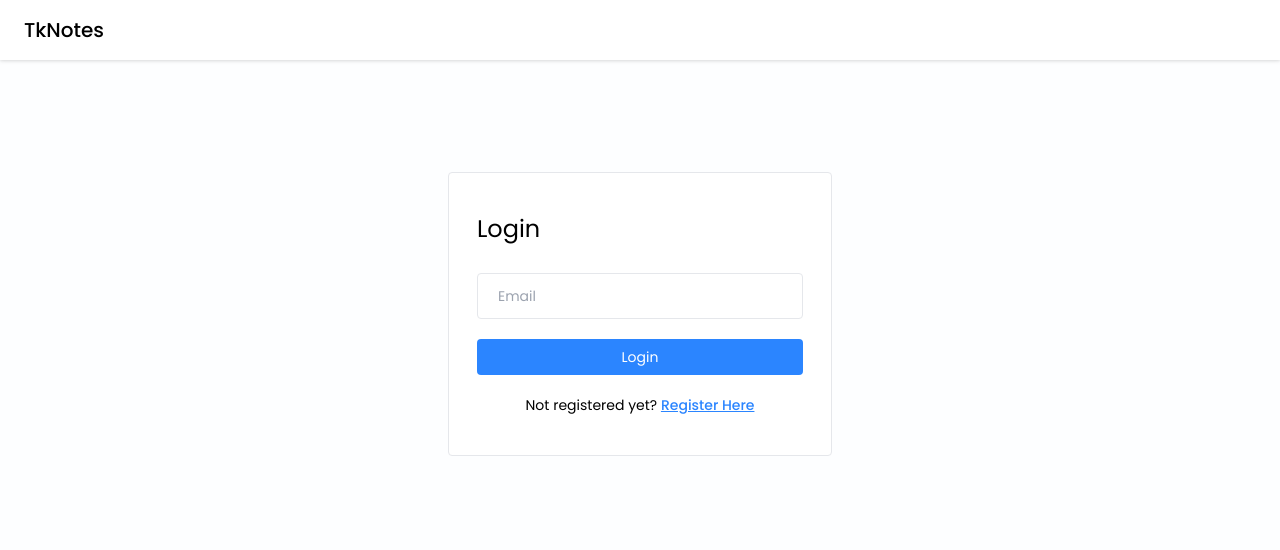
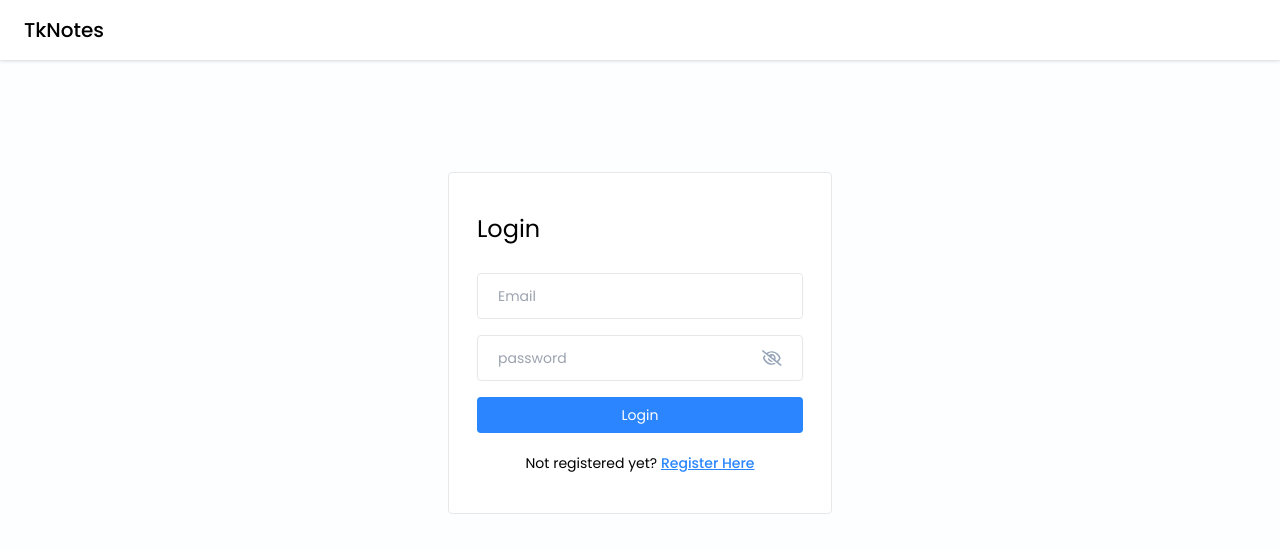
Before and after one commit to its-bismay/TkNotes, a React (Vite) app in the folder Client/: page /login in a window 1280 px wide. Shown: the top 550 px of the page. Built offline with nearby package versions, Linux system fonts and the light colour scheme.

Commit message:
component for password field is created and added to login component

```diff
--- a/Client/package.json
+++ b/Client/package.json
@@ -12,6 +12,7 @@
   "dependencies": {
     "react": "^18.3.1",
     "react-dom": "^18.3.1",
+    "react-icons": "^5.2.1",
     "react-router-dom": "^6.23.1"
   },
   "devDependencies": {
--- /dev/null
+++ b/Client/src/Components/Password.jsx
@@ -0,0 +1,19 @@
+import React, { useState } from 'react'
+import {FaRegEye, FaRegEyeSlash} from "react-icons/fa6"
+
+const Password = ({value, onChange, placeholder}) => {
+
+    const [showPassword, setShowPassword] = useState(false)
+
+    const toggleShowPassword = () => {
+        setShowPassword(!showPassword)
+    }
+  return (
+    <div className='flex items-center bg-transparent border-[1.5px] px-5 rounded mb-3 '>
+        <input value={value} onChange={onChange} type={showPassword ? "text" : "password"} placeholder={placeholder || "password"} className='w-full text-sm bg-transparent py-3 mr-3 rounded outline-none'/>
+        {showPassword ? <FaRegEye size={22} className="text-primary cursor-pointer" onClick={() => toggleShowPassword()}></FaRegEye> : <FaRegEyeSlash size={22} className="text-slate-400 cursor-pointer" onClick={() => toggleShowPassword()}></FaRegEyeSlash>}
+    </div>
+  )
+}
+
+export default Password
--- a/Client/src/Pages/Login/Login.jsx
+++ b/Client/src/Pages/Login/Login.jsx
@@ -1,6 +1,7 @@
 import React from 'react'
 import Navbar from '../../Components/Navbar'
 import { Link } from 'react-router-dom'
+import Password from '../../Components/Password'
 
 const Login = () => {
   return (
@@ -12,6 +13,7 @@ const Login = () => {
                 <form onSubmit={() => {}}>
                     <h4 className='text-2xl mb-7'>Login</h4>
                     <input type="text" placeholder='Email' className='input-box'/>
+                    <Password></Password>
                     <button type="submit" className='btn-primary'>Login</button>
                     <p className="text-sm text-center mt-4">
                         Not registered yet? {" "}
```
Also changed, not shown: 1 other file (tests, documents, lock files or other folders).
